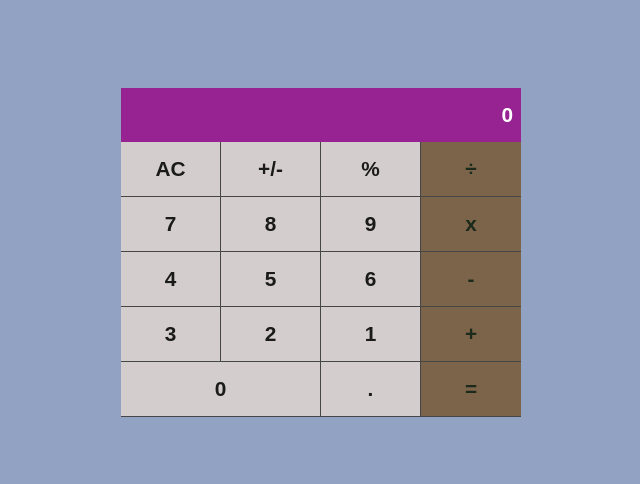
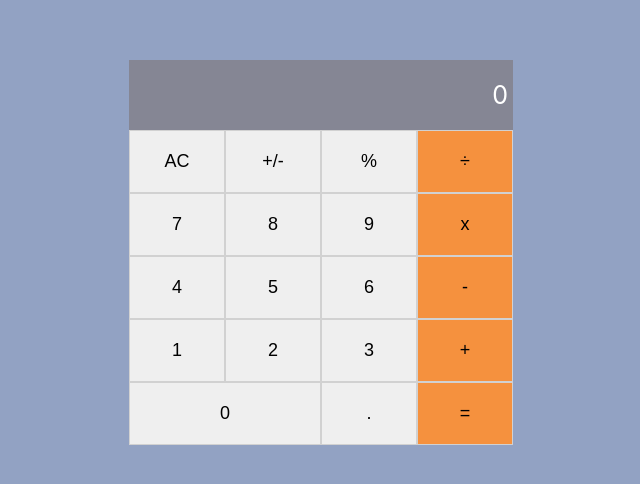
Before and after one commit to hagan199/Math-Magicians, a React (Create React App) app: page / in a window 1280 px wide. Shown: the part 148-632 px from the top of the page, without its empty margins (319-959 px from the left). Built offline with nearby package versions, Linux system fonts and the light colour scheme.

Commit message:
update  calcalutate

```diff
--- a/src/components/calculator.css
+++ b/src/components/calculator.css
@@ -1,57 +1,34 @@
-.calculator {
-  width: 100%;
-  max-width: 25rem;
-  background: #f2f2f2;
-  border-radius: 5px;
+.container {
+  margin: 5% auto;
+  width: 30%;
 }
 
-.calc-input-group {
-  width: 100%;
-  display: grid;
+.output {
+  background-color: rgb(133, 134, 148);
+  text-align: right;
+  padding: 20px 5px 20px;
+  font-size: 25px;
 }
 
-.buttons-container {
-  list-style: none;
-  padding: 0;
+.buttons {
+  display: grid;
+  grid-template-columns: repeat(4, 1fr);
 }
 
-.calc-btn {
-  padding: 15px;
-  border: none;
-  border-right: 1px solid #464646;
-  border-bottom: 1px solid #464646;
-  font-size: 1.3rem;
-  font-weight: bold;
-  background: #d4cdcd;
-  color: #1b1a1a;
+button {
+  font-size: 18px;
+  padding: 20px;
+  border: 1px solid rgb(209, 209, 209);
 }
 
-.calc-input {
-  width: 100%;
-  padding: 15px 8px;
-  text-align: right;
-  background: #972393;
-  color: white;
-  border: none;
-  outline: none;
-  font-size: 1.3rem;
-  font-weight: bold;
+button:hover {
+  cursor: pointer;
 }
 
-.calc-btn:last-child {
-  border-right: none;
+.span-2 {
+  grid-column: span 2;
 }
 
-.button-row {
-  display: grid;
-  grid-template-columns: 1fr 1fr 1fr 1fr;
+.operator {
+  background-color: rgb(245, 145, 62);
 }
-
-.btn-operation {
-  background: #7c644a;
-  color: #1b2a1a;
-}
-
-.btn-zero {
-  grid-column: 1/span 2;
-}
--- a/src/components/calculator.js
+++ b/src/components/calculator.js
@@ -1,81 +1,33 @@
-import React from 'react';
+import React, { useState } from 'react';
 import './calculator.css';
 
 function Calculator() {
+  const [value, setValue] = useState(0);
+
   return (
-    <div className="calculator">
-      <div className="calc-input-group">
-        <input className="calc-input" type="text" value="0" readOnly />
+    <div className="container">
+      <div className="output">{value}</div>
+      <div className="buttons">
+        <button type="button">AC</button>
+        <button type="button">+/-</button>
+        <button type="button">%</button>
+        <button type="button" className="operator">÷</button>
+        <button type="button">7</button>
+        <button type="button">8</button>
+        <button type="button">9</button>
+        <button type="button" className="operator">x</button>
+        <button type="button">4</button>
+        <button type="button">5</button>
+        <button type="button">6</button>
+        <button type="button" className="operator">-</button>
+        <button type="button">1</button>
+        <button type="button">2</button>
+        <button type="button">3</button>
+        <button type="button" className="operator">+</button>
+        <button type="button" className="span-2">0</button>
+        <button type="button">.</button>
+        <button type="button" className="operator" onClick={() => setValue(value)}>=</button>
       </div>
-      <ul className="buttons-container">
-        <li className="button-row">
-          <button className="calc-btn" type="button">
-            AC
-          </button>
-          <button className="calc-btn" type="button">
-            +/-
-          </button>
-          <button className="calc-btn" type="button">
-            %
-          </button>
-          <button className="calc-btn btn-operation" type="button">
-            &#247;
-          </button>
-        </li>
-        <li className="button-row">
-          <button className="calc-btn" type="button">
-            7
-          </button>
-          <button className="calc-btn" type="button">
-            8
-          </button>
-          <button className="calc-btn" type="button">
-            9
-          </button>
-          <button className="calc-btn btn-operation" type="button">
-            x
-          </button>
-        </li>
-        <li className="button-row">
-          <button className="calc-btn" type="button">
-            4
-          </button>
-          <button className="calc-btn" type="button">
-            5
-          </button>
-          <button className="calc-btn" type="button">
-            6
-          </button>
-          <button className="calc-btn btn-operation" type="button">
-            -
-          </button>
-        </li>
-        <li className="button-row">
-          <button className="calc-btn" type="button">
-            3
-          </button>
-          <button className="calc-btn" type="button">
-            2
-          </button>
-          <button className="calc-btn" type="button">
-            1
-          </button>
-          <button className="calc-btn btn-operation" type="button">
-            +
-          </button>
-        </li>
-        <li className="button-row">
-          <button className="calc-btn btn-zero" type="button">
-            0
-          </button>
-          <button className="calc-btn" type="button">
-            .
-          </button>
-          <button className="calc-btn btn-operation" type="button">
-            =
-          </button>
-        </li>
-      </ul>
     </div>
   );
 }
```
Also changed, not shown: src/components/button.js (added, +11 -0 lines).
